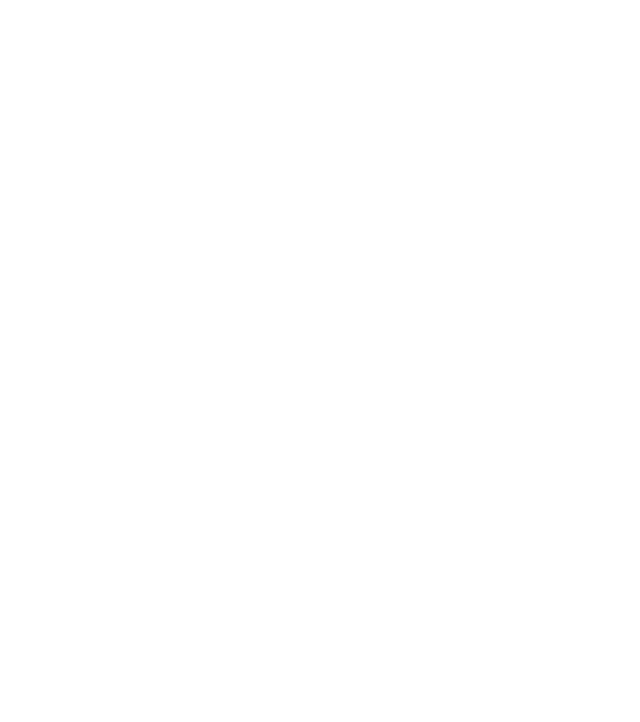
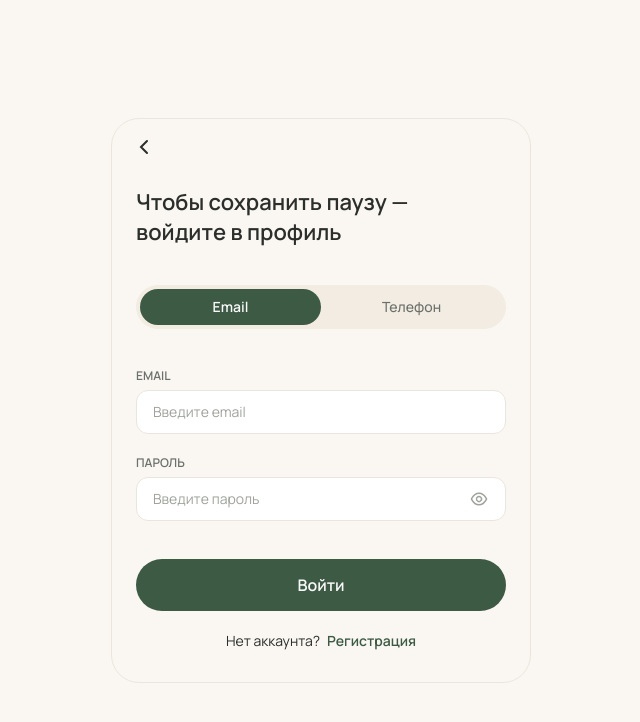
Before and after one commit to Acchuprakov/pause-web, a plain HTML site: page pages/login.html in a window 1280 px wide. Shown: the whole page, without its empty margins (319-959 px from the left). Drawn offline with Linux system fonts and the light colour scheme.

Commit message:
Add login page

```diff
--- a/pages/login.html
+++ b/pages/login.html
@@ -0,0 +1,126 @@
+<!DOCTYPE html>
+<html lang="ru">
+
+<head>
+    <meta charset="UTF-8">
+    <meta name="viewport" content="width=device-width, initial-scale=1.0">
+
+    <title>Вход — ПАУЗА</title>
+
+    <link rel="preconnect" href="https://fonts.googleapis.com">
+    <link rel="preconnect" href="https://fonts.gstatic.com" crossorigin>
+
+    <link
+        href="https://fonts.googleapis.com/css2?family=Manrope:wght@300;400;500;600;700&display=swap"
+        rel="stylesheet"
+    >
+
+    <link rel="stylesheet" href="../style/style.css">
+</head>
+
+<body>
+
+<main class="auth-page">
+
+    <header class="header-bar">
+
+        <button class="header-back" type="button">
+            <img src="../assets/icons/arrow-left.svg" alt="Назад">
+        </button>
+
+    </header>
+
+
+    <div class="title-group">
+
+        <h2 class="auth-title">
+            Чтобы сохранить паузу —<br>
+            войдите в профиль
+        </h2>
+
+    </div>
+
+
+    <div class="segment-tabs">
+
+        <button class="tab-active" type="button">
+            Email
+        </button>
+
+        <button class="tab-inactive" type="button">
+            Телефон
+        </button>
+
+    </div>
+
+
+    <form class="auth-form">
+
+
+        <div class="form-field">
+
+            <label for="email">
+                EMAIL
+            </label>
+
+            <div class="input-container">
+
+                <input
+                    id="email"
+                    type="email"
+                    placeholder="Введите email"
+                >
+
+            </div>
+
+        </div>
+
+
+        <div class="form-field">
+
+            <label for="password">
+                ПАРОЛЬ
+            </label>
+
+            <div class="input-container password-container">
+
+                <input
+                    id="password"
+                    type="password"
+                    placeholder="Введите пароль"
+                >
+
+                <button
+                    class="password-toggle"
+                    type="button"
+                    aria-label="Показать пароль"
+                >
+                    <img
+                        src="../assets/icons/eye.svg"
+                        alt=""
+                    >
+                </button>
+
+            </div>
+
+        </div>
+
+    </form>
+
+
+    <button class="button-primary auth-submit" type="button">
+        Войти
+    </button>
+
+
+    <p class="auth-switch">
+        <span>Нет аккаунта? </span>
+        <a href="registration.html">Регистрация</a>
+    </p>
+
+</main>
+
+<script src="../js/script.js"></script>
+
+</body>
+</html>
--- a/style/style.css
+++ b/style/style.css
@@ -557,6 +557,39 @@ main {
     text-decoration: none;
 }
 
+.auth-form {
+    width: calc(100% - 48px);
+
+    margin-top: 38px;
+
+    display: flex;
+    flex-direction: column;
+    gap: 20px;
+}
+
+.auth-switch {
+    margin: 20px 0 32px;
+
+    font-size: 14px;
+    font-weight: 400;
+
+    color: var(--color-text-primary);
+}
+
+.auth-switch a {
+    margin-left: 4px;
+
+    font-weight: 600;
+
+    color: var(--color-text-accent);
+
+    text-decoration: none;
+}
+
+.auth-submit {
+    margin-top: 38px;
+}
+
 
 
 
```
Also changed, not shown: pages/pause-complete.html (+7 -1 lines), pages/pause.html (+1 -1 lines), pages/registration.html (+1 -1 lines), assets/icons/lenta.svg (added), assets/icons/pause.svg (added), assets/icons/user.svg.
